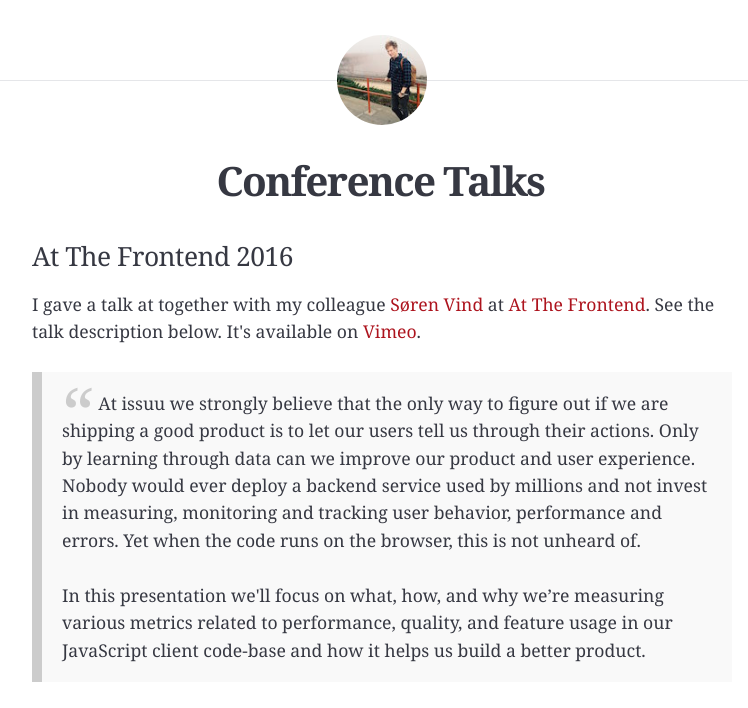
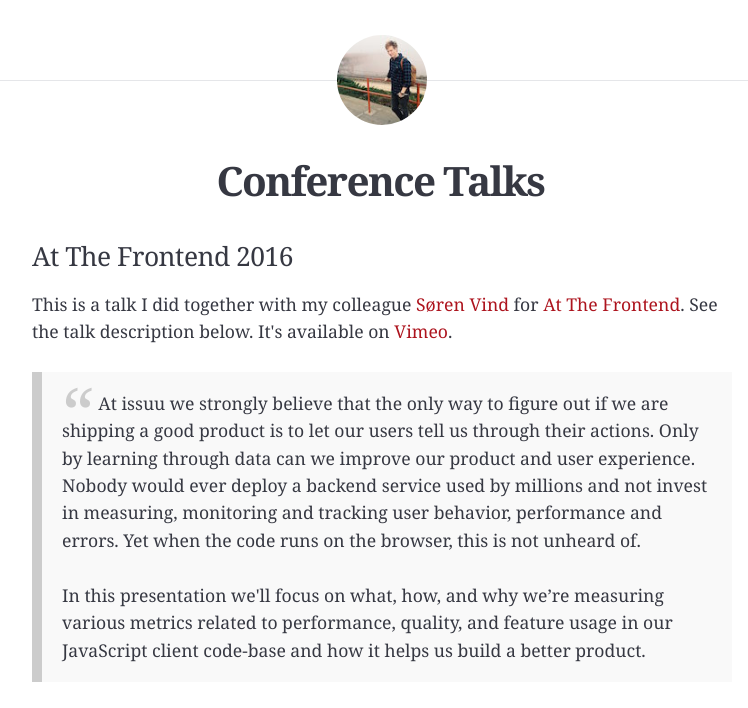
Before and after one commit to mads-hartmann/blog.mads-hartmann.com, a Jekyll site: the page built from talks/index.html, in a window 1280 px wide, cut to the strip 0-708 px from the top of the page. Shown: the whole strip, without its empty margins (258-1006 px from the left). Built offline with Jekyll 4.4.1, drawn with Linux system fonts in a browser that asks for light colours; nearby versions of some CDN libraries.

Commit message:
Change wording

```diff
--- a/talks/index.html
+++ b/talks/index.html
@@ -7,8 +7,8 @@ title: Mads Hartmann's Github Page - Talks
 
     <h1>Conference Talks</h1>
     <h2>At The Frontend 2016</h2>
-    <p>I gave a talk at together with my colleague
-        <a href="sorenvind.dk">Søren Vind</a> at
+    <p>This is a talk I did together with my colleague
+        <a href="sorenvind.dk">Søren Vind</a> for
         <a href="http://atthefrontend.dk/">At The Frontend</a>.
         See the talk description below. It's available on
         <a href="https://vimeo.com/168448817">Vimeo</a>.
```
